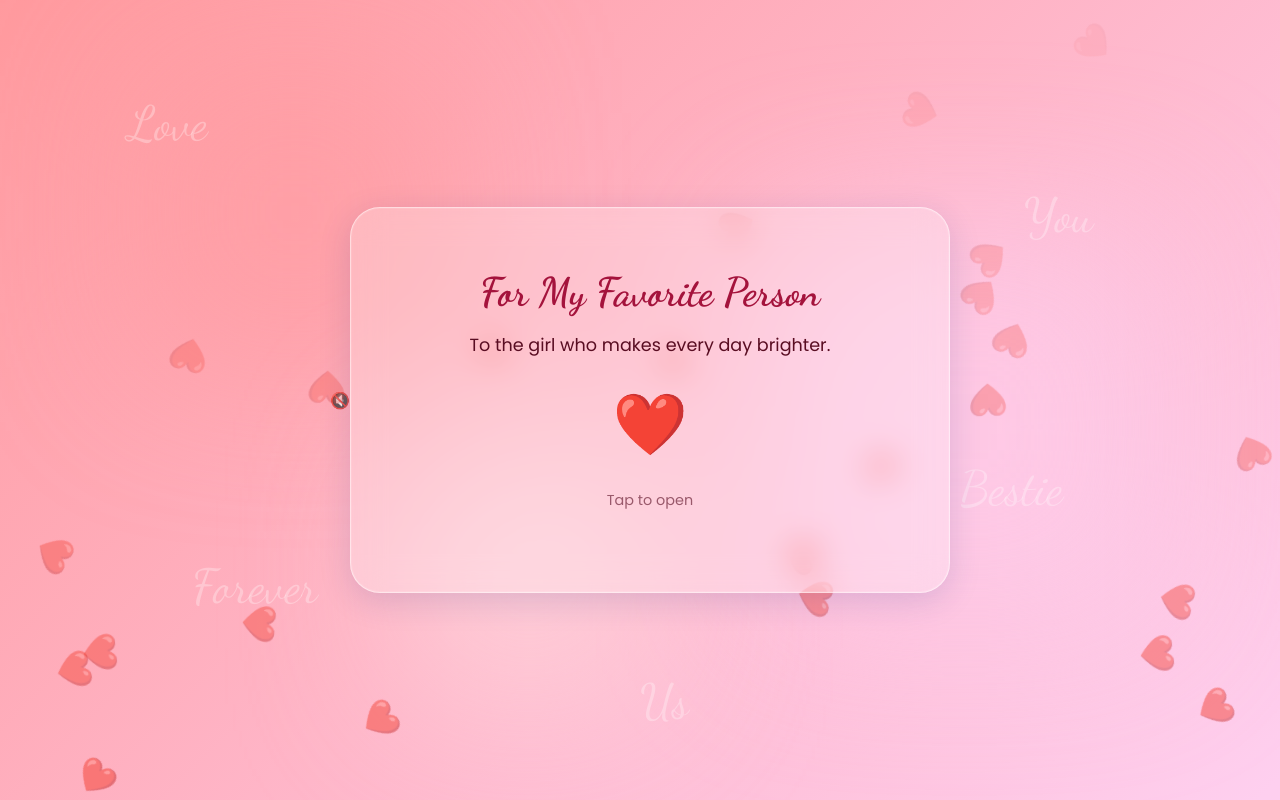
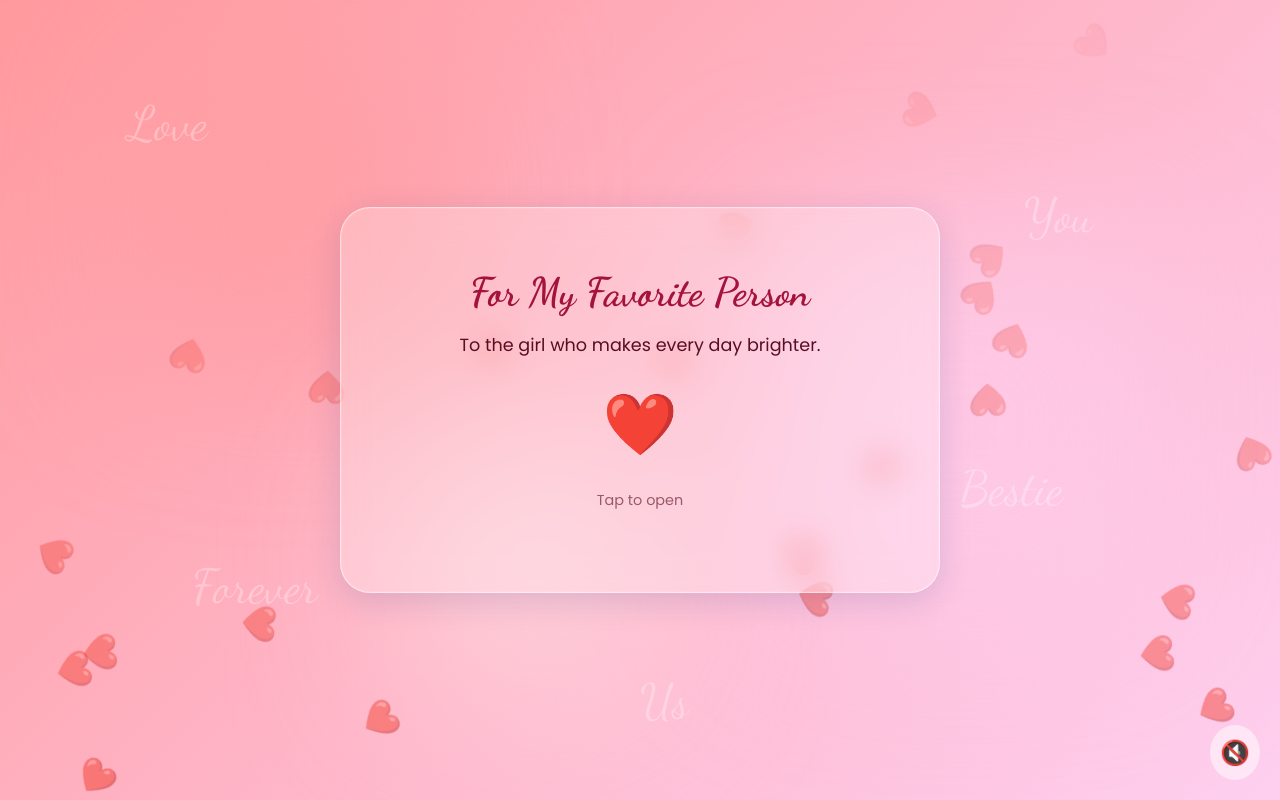
Before and after one commit to amauriyachanchal9870-cod/Animation_card, a Next.js app: page / in a window 1280 px wide. Built offline with nearby package versions, Linux system fonts and the light colour scheme.

Commit message:
Fixed CSS for audio and reasons

```diff
--- a/app/globals.css
+++ b/app/globals.css
@@ -330,3 +330,53 @@ button {
   background: #a4133c;
   color: white;
 }
+
+/* Audio Control */
+.audio-control {
+  position: fixed;
+  bottom: 20px;
+  right: 20px;
+  background: rgba(255, 255, 255, 0.5);
+  padding: 10px;
+  border-radius: 50%;
+  cursor: pointer;
+  z-index: 100;
+  font-size: 1.5rem;
+  transition: transform 0.2s;
+}
+
+.audio-control:hover {
+  transform: scale(1.1);
+}
+
+/* Reasons List */
+.reasons-container {
+  margin-top: 20px;
+  max-height: 200px;
+  overflow-y: auto;
+  padding: 10px;
+  background: rgba(255, 255, 255, 0.4);
+  border-radius: 15px;
+  text-align: left;
+}
+
+.reason-item {
+  margin-bottom: 10px;
+  font-size: 1rem;
+  padding: 8px;
+  border-bottom: 1px solid rgba(255, 255, 255, 0.3);
+}
+
+.reason-item:last-child {
+  border-bottom: none;
+}
+
+/* Scrollbar styling */
+.reasons-container::-webkit-scrollbar {
+  width: 6px;
+}
+
+.reasons-container::-webkit-scrollbar-thumb {
+  background: rgba(255, 77, 109, 0.5);
+  border-radius: 10px;
+}
```
